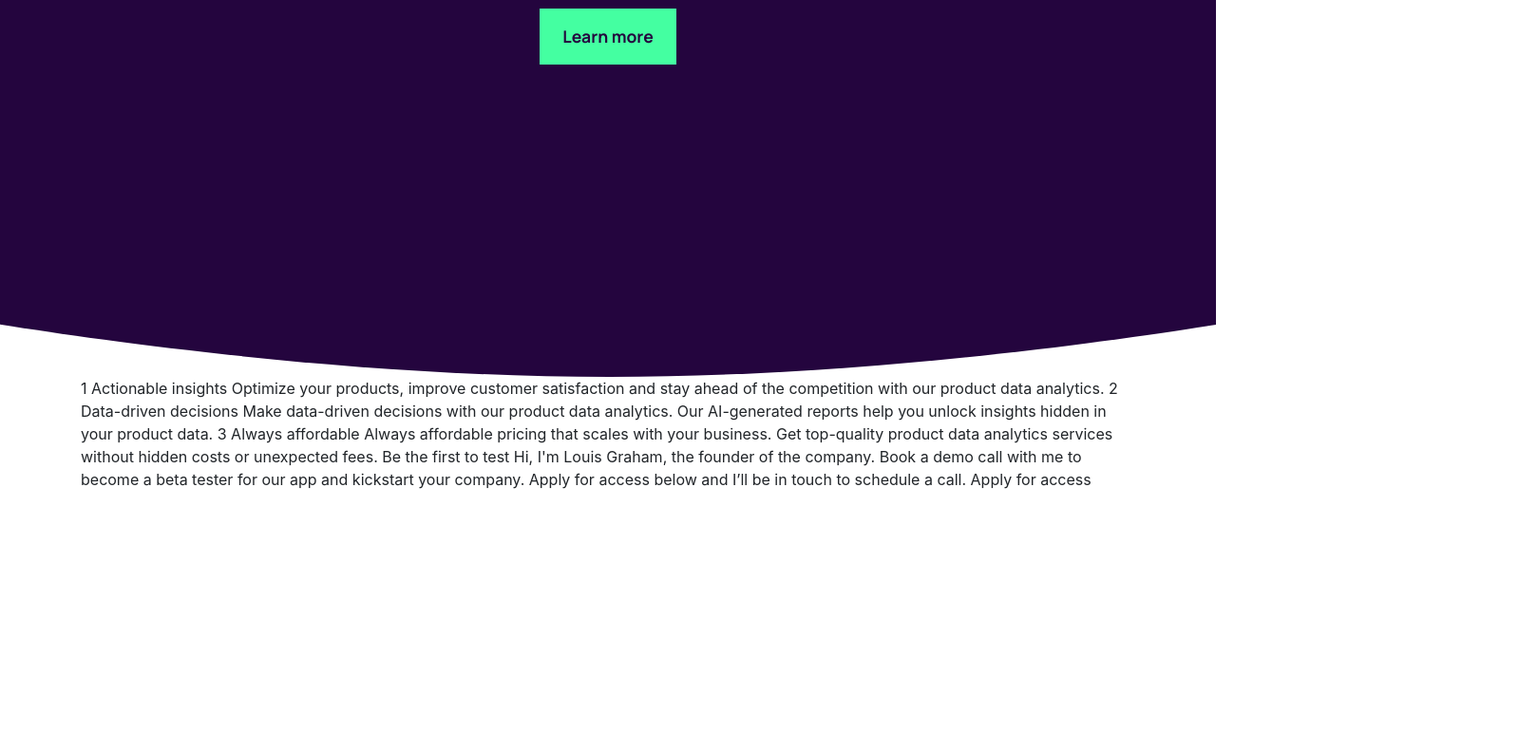
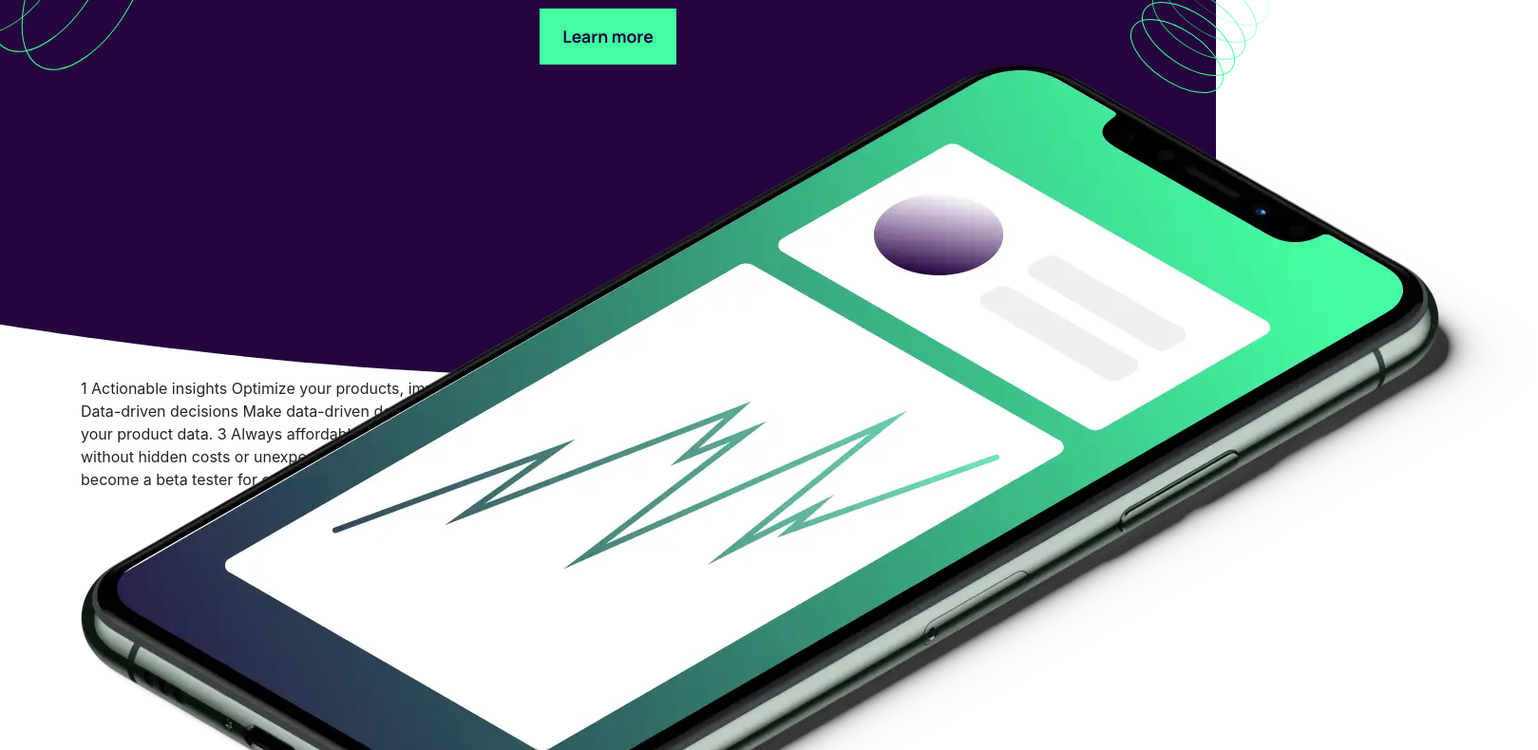
Before and after one commit to jazdmiller/workit-landing-page, a plain HTML site: page starter-code/index.html in a window 1280 px wide. Shown: the part 323-1113 px from the top of the page at 95% size, 1619 px wide, since content can reach past the window. Before the commit the page ends 840 px from the top, so only its background shows below. Drawn offline with nearby package versions, Linux system fonts and the light colour scheme.

Commit message:
add background svgs to hero section and adjust position

```diff
--- a/starter-code/index.html
+++ b/starter-code/index.html
@@ -23,14 +23,16 @@
     <div class="text-center mt-5">
       <div class="hero-text">Data <span class="access-link">tailored</span> to <br> your needs.</div>
       <button class="learn-more-btn mt-3 p-3 px-4">Learn more</button>
+      <div>
+        <img src="./assets/images/image-hero.webp" />
+      </div>
     </div>
     </div>
-  <div class="hero-bg">
-    <!-- <svg xmlns="http://www.w3.org/2000/svg" width="100%" height="auto" viewBox="0 0 1440 730" fill="none">
-      <path fill-rule="evenodd" clip-rule="evenodd" d="M0 0H1440V662C1440 662 1082.96 730 722 730C361.039 730 0 662 0 662V0Z" fill="#24053E"/>
-    </svg> -->
-    <!-- <img src="./assets/images/hero-bg.svg" /> -->
+  <div class="hero-bg-1">
+    <img class="hero-img-1" src="./assets/images/bg-pattern-1.svg"/>
+    <img class="hero-img-2" src="./assets/images/bg-pattern-2.svg" />
   </div>
+
 
 
 </section>
--- a/starter-code/style.css
+++ b/starter-code/style.css
@@ -68,3 +68,21 @@ html, body{
     border: none;
 
 }
+
+.hero-bg-1{
+    position: relative;
+    height: 100vh;
+    /* left: -150px; */
+}
+
+.hero-img-1{
+    margin-top: 8%;
+    position: absolute;
+    left: -150px;
+}
+
+.hero-img-2{
+    margin-top: 20%;
+    position: absolute;
+    right: -70px;
+}
```
